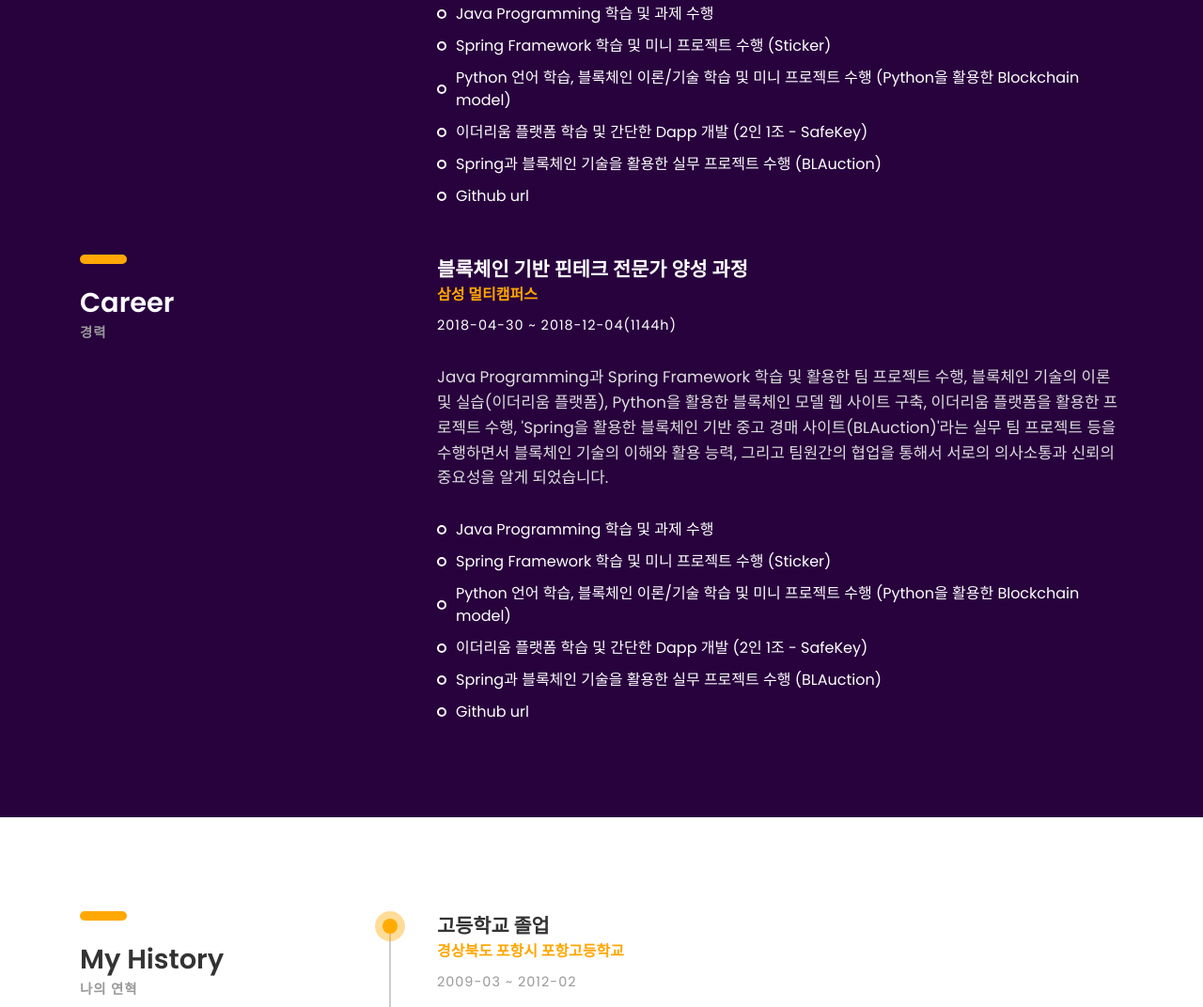
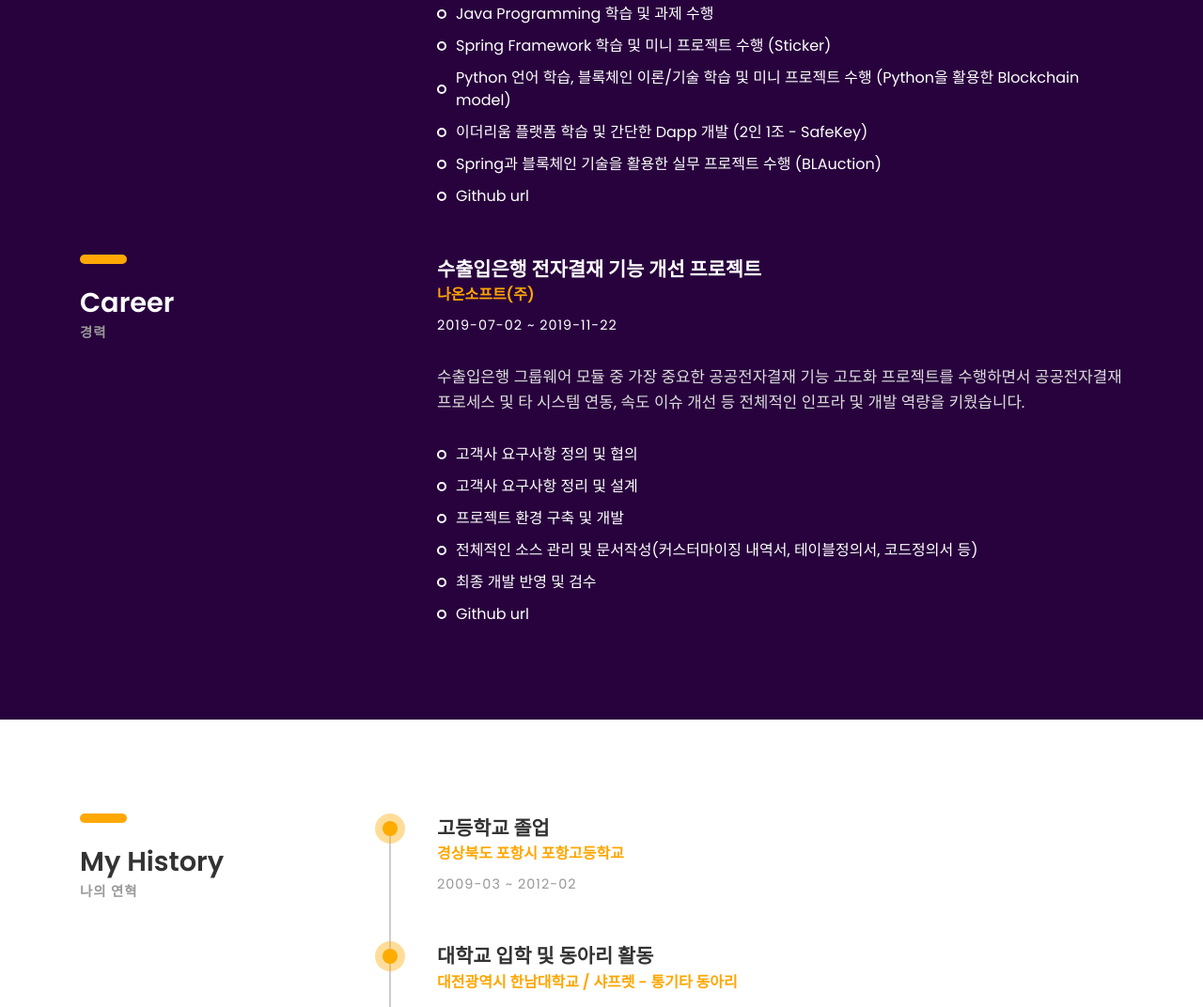
Before and after one commit to dahoony/dahoony.github.io, a plain HTML site: page index.html in a window 1280 px wide. Shown: the part 3939-5011 px from the top of the page at 94% size. Drawn offline with Linux system fonts and the light colour scheme; files whose address does not match are found by name.

Commit message:
Update index.html

```diff
--- a/index.html
+++ b/index.html
@@ -281,16 +281,16 @@
 				<div class="col-sm-8">
 
 					<div class="experience margin-b-50">
-						<h4><b>블록체인 기반 핀테크 전문가 양성 과정</b></h4>
-						<h5 class="font-yellow"><b>삼성 멀티캠퍼스</b></h5>
-						<h6 class="margin-t-10">2018-04-30 ~ 2018-12-04(1144h)</h6>
-						<p class="font-semi-white margin-tb-30">Java Programming과 Spring Framework 학습 및 활용한 팀 프로젝트 수행, 블록체인 기술의 이론 및 실습(이더리움 플랫폼), Python을 활용한 블록체인 모델 웹 사이트 구축, 이더리움 플랫폼을 활용한 프로젝트 수행, 'Spring을 활용한 블록체인 기반 중고 경매 사이트(BLAuction)'라는 실무 팀 프로젝트 등을 수행하면서 블록체인 기술의 이해와 활용 능력, 그리고 팀원간의 협업을 통해서 서로의 의사소통과 신뢰의 중요성을 알게 되었습니다.</p>
+						<h4><b>수출입은행 전자결재 기능 개선 프로젝트</b></h4>
+						<h5 class="font-yellow"><b>나온소프트(주)</b></h5>
+						<h6 class="margin-t-10">2019-07-02 ~ 2019-11-22</h6>
+						<p class="font-semi-white margin-tb-30">수출입은행 그룹웨어 모듈 중 가장 중요한 공공전자결재 기능 고도화 프로젝트를 수행하면서 공공전자결재 프로세스 및 타 시스템 연동, 속도 이슈 개선 등 전체적인 인프라 및 개발 역량을 키웠습니다.</p>
 						<ul class="list margin-b-30">
-							<li>Java Programming 학습 및 과제 수행</li>
-							<li>Spring Framework 학습 및 미니 프로젝트 수행 (Sticker)</li>
-							<li>Python 언어 학습, 블록체인 이론/기술 학습 및 미니 프로젝트 수행 (Python을 활용한 Blockchain model)</li>
-							<li>이더리움 플랫폼 학습 및 간단한 Dapp 개발 (2인 1조 - SafeKey)</li>
-							<li>Spring과 블록체인 기술을 활용한 실무 프로젝트 수행 (BLAuction)</li>
+							<li>고객사 요구사항 정의 및 협의</li>
+							<li>고객사 요구사항 정리 및 설계</li>
+							<li>프로젝트 환경 구축 및 개발</li>
+							<li>전체적인 소스 관리 및 문서작성(커스터마이징 내역서, 테이블정의서, 코드정의서 등)</li>
+							<li>최종 개발 반영 및 검수 </li>
 							<li><a href="https://github.com/team20s">Github url</a></li>
 						</ul>
 					</div><!-- experience -->
```
